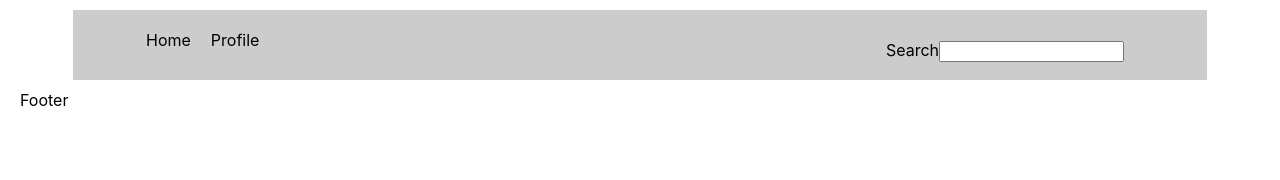
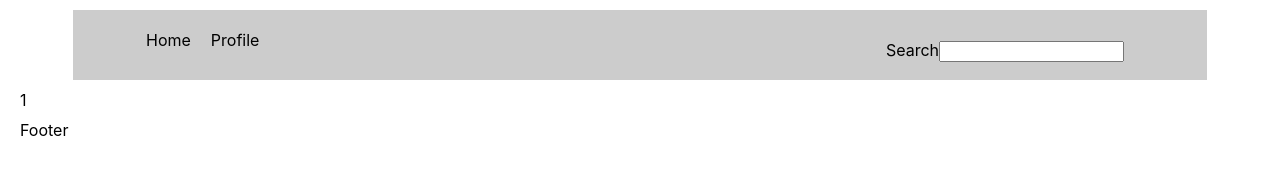
Before and after one commit to Smesnoje/creddit, a React (Create React App) app: page /users/1 in a window 1280 px wide. Shown: the top 180 px of the page. Built offline with nearby package versions, Linux system fonts and the light colour scheme.

Commit message:
users now exist <3

```diff
--- a/src/App.js
+++ b/src/App.js
@@ -2,6 +2,7 @@ import React from "react";
 import Wrapper from "./components/shared/Wrapper";
 import Home from "./pages/Home";
 import Profile from "./pages/Profile"
+import User from "./pages/User";
 
 import "./App.css";
 
@@ -15,6 +16,7 @@ function App() {
           <Routes>
             <Route path="/" element={<Home />}></Route>
             <Route path="/profile" element={<Profile />}></Route>
+            <Route path="/users/:username" element={<User />}></Route>
           </Routes>
         </Wrapper>
       </Router>
--- a/src/components/shared/elements/feed/ThreadPostMeta.js
+++ b/src/components/shared/elements/feed/ThreadPostMeta.js
@@ -1,6 +1,7 @@
 import React from 'react'
+import './ThreadPostMeta.css'
+import { Link } from 'react-router-dom'
 
-import './ThreadPostMeta.css'
 
 export const ThreadPostMeta = (props) => {
     return (
@@ -8,6 +9,7 @@ export const ThreadPostMeta = (props) => {
             <span className='post-item-wrapper'>
                 <span className="post-author-label">Author:</span>
                 <div className="post-author post-meta-item">{props.author}</div>
+                <Link to={`/users/${props.author}`}>{props.author}</Link>
             </span>
             <span className='post-item-wrapper'>
                 <span className="post-parentThread-label">Thread:</span>
--- /dev/null
+++ b/src/pages/User.js
@@ -0,0 +1,16 @@
+import React from 'react'
+
+import './User.css'
+import { useParams } from 'react-router-dom';
+
+const User = (props) => {
+
+  const passedUsername = useParams().username;
+
+
+  return (
+    <div>{passedUsername}</div>
+  )
+}
+
+export default User
```
Also changed, not shown: src/pages/User.css (added).
